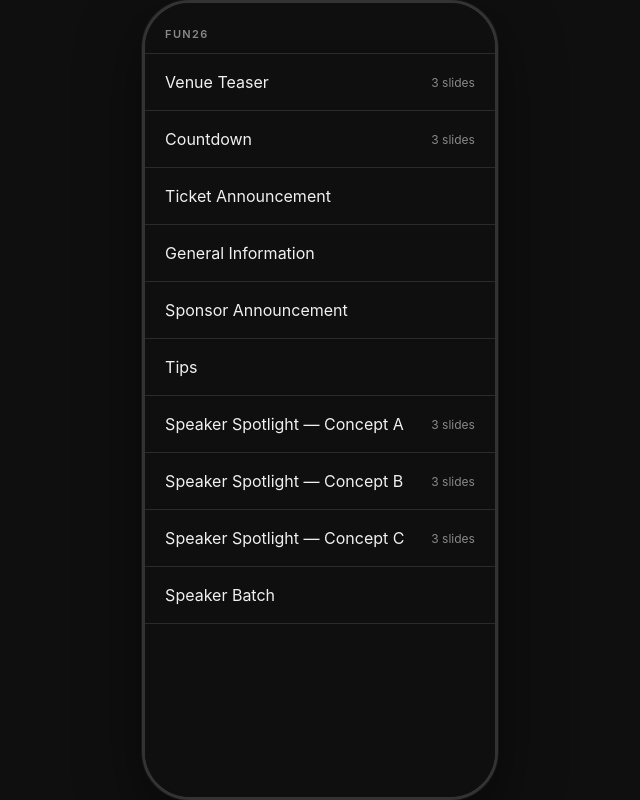
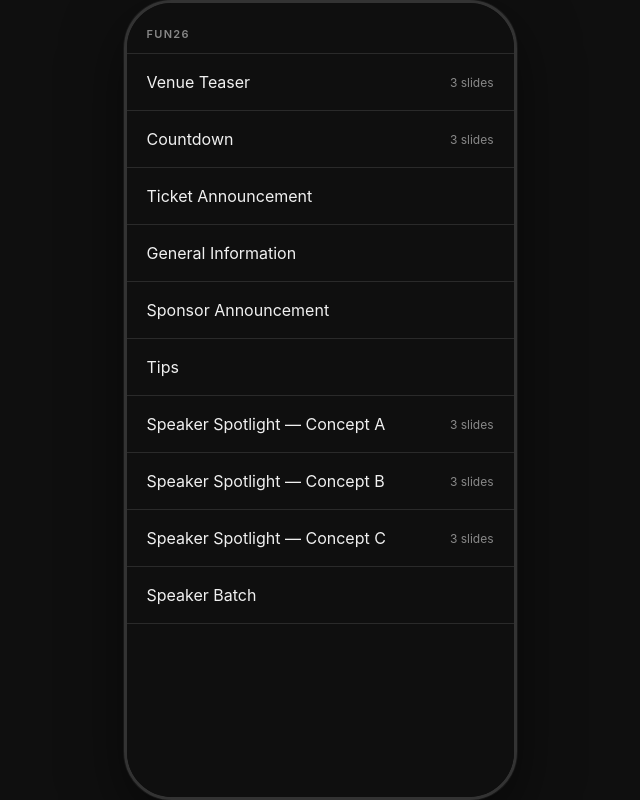
Before and after one commit to nandorocker/mockup-viewer, a React (Vite) app: page / in a window 1280 px wide. Shown: the whole page, without its empty margins (320-960 px from the left). Built offline with nearby package versions, Linux system fonts and the light colour scheme.

Commit message:
fix: make desktop phone frame compact

```diff
--- a/src/index.css
+++ b/src/index.css
@@ -12,8 +12,8 @@
   --color-text-muted: #888;
   --color-overlay-bg: rgba(0, 0, 0, 0.65);
   --toast-radius: 999px;
-  --phone-width: min(393px, calc(86vh * 393 / 760));
-  --phone-height: calc(var(--phone-width) * 760 / 393);
+  --phone-width: min(393px, calc(82vh * 393 / 640));
+  --phone-height: calc(var(--phone-width) * 640 / 393);
 }
 
 html, body, #root {
@@ -246,7 +246,7 @@ body {
   .desktop-phone-stage--landing .desktop-phone-shell {
     width: var(--phone-width);
     height: var(--phone-height);
-    aspect-ratio: 393 / 760;
+    aspect-ratio: 393 / 640;
     border-radius: 48px;
     background: var(--color-bg);
     border: 3px solid #333;
@@ -270,7 +270,7 @@ body {
     position: relative;
     width: var(--phone-width);
     height: var(--phone-height);
-    aspect-ratio: 393 / 760;
+    aspect-ratio: 393 / 640;
     border-radius: 48px;
     background: #000;
     border: 3px solid #333;
```
